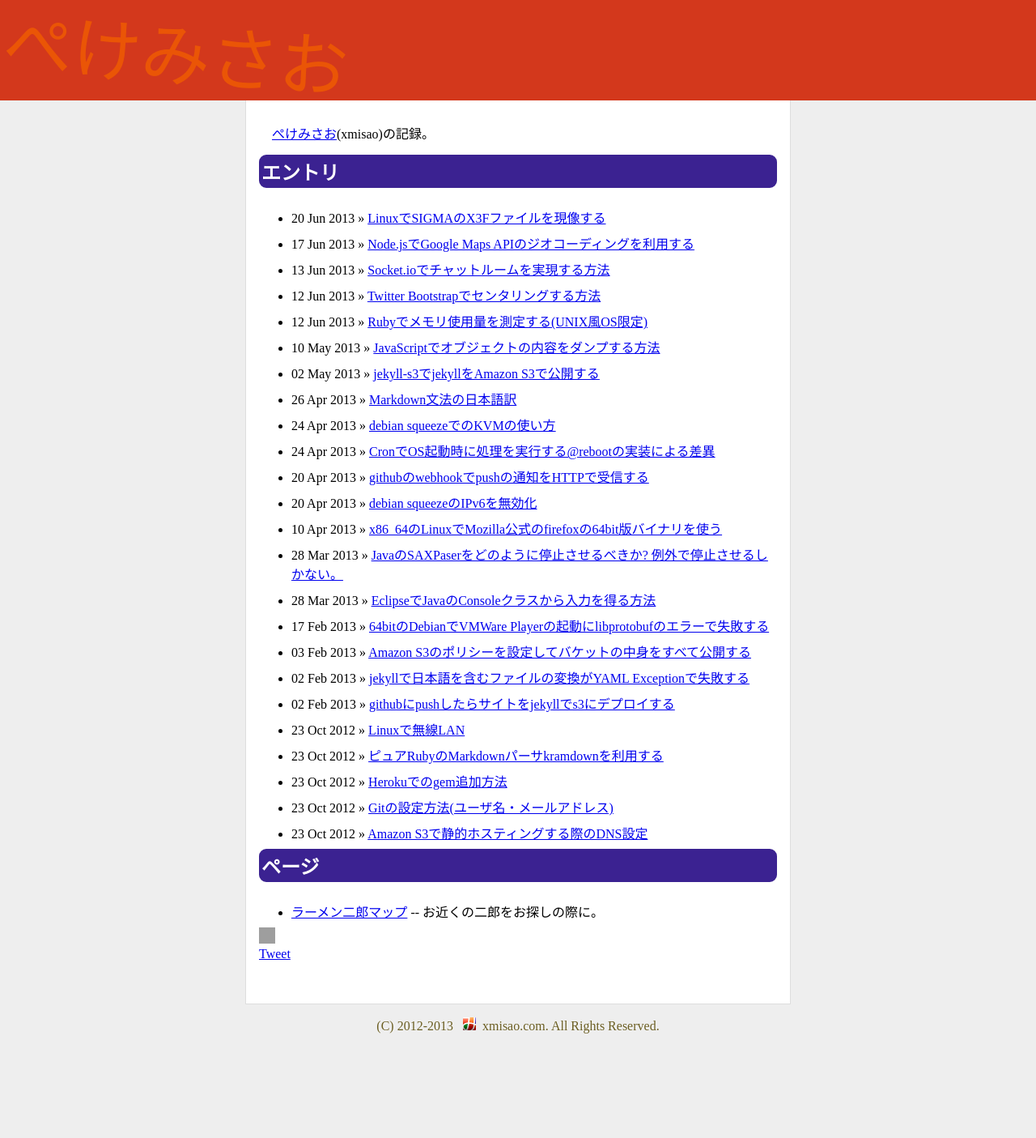
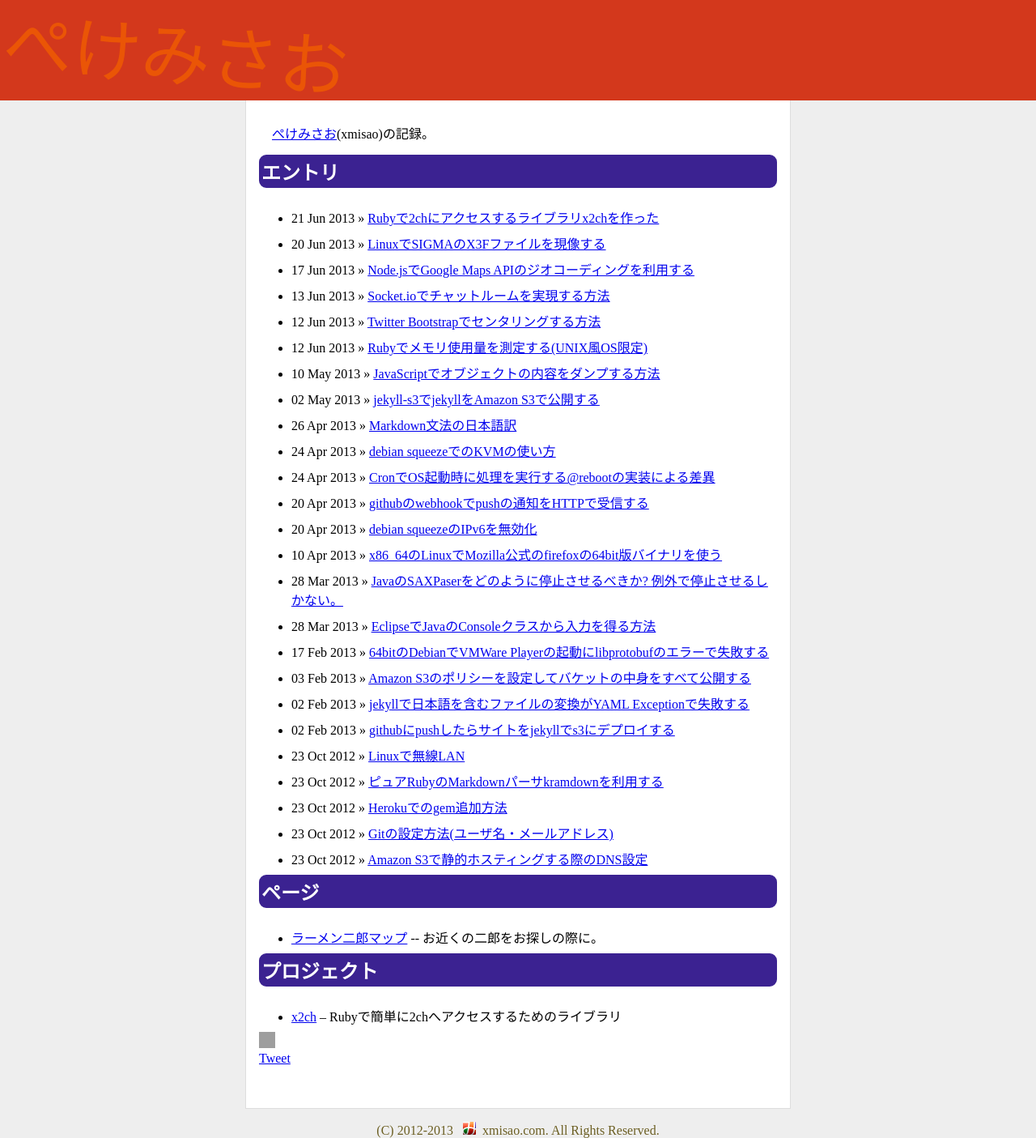
Before and after one commit to xmisao/www, a Jekyll site: the page built from index.md, in a window 1280 px wide. Shown: the whole page at 81% size. Built offline with Jekyll 4.4.1, drawn with Linux system fonts in a browser that asks for light colours; comment, search, counter and statistics services are not loaded; before the commit the page ends 1276 px from its top, so only the background shows below that; some of the changed lines change nothing that is shown; grey boxes are pictures that could not be loaded.

Commit message:
add an entry

```diff
--- /dev/null
+++ b/_posts/2013-06-21-x2ch-released.md
@@ -0,0 +1,50 @@
+---
+layout: default
+title: Rubyで2chにアクセスするライブラリx2chを作った
+---
+
+Rubyで2chにアクセスする適当なライブラリがなかったので、自分好みのライブラリx2ch(ぺけにちゃんねる)を作った。
+200行足らずの小さいライブラリだが、rubygemsにも公開したので以下でインストールできる。
+
+    gem install x2ch
+
+このライブラリのアピールポイントは、とりあえずeachしまくればデータががんがんダウンロードできること。
+使用例は以下のとおり。
+
+2chのカテゴリーと板一覧を取得する。
+
+    require 'x2ch'
+    include X2CH
+
+    bbs = Bbs.load
+    bbs.each{|category|
+        puts '- ' + category.name
+        category.each{|board|
+            puts ' - ' + board.name
+        }
+    }
+
+カテゴリー「趣味」の「アクアリウム」板のスレッド一覧を取得する。
+
+    require 'x2ch'
+    include X2CH
+
+    bbs = Bbs.load
+    bbs['趣味']['アクアリウム'].each{|thread|
+        puts thread.name + '(' + thread.num.to_s + ')'
+    }
+
+アクアリウム板の最初のスレッドの投稿を取得する。
+
+    require 'x2ch'
+    include X2CH
+
+    bbs = Bbs.load
+    bbs['趣味']['アクアリウム'].threads.first.each{|post|
+        puts "#{post.name} <> #{post.mail} <> #{post.metadata} <> #{post.body}"
+    }
+
+rubygemsとGitHubのURLは以下。
+
+- [https://rubygems.org/gems/x2c](https://rubygems.org/gems/x2ch)
+- [https://github.com/xmisao/x2ch](https://github.com/xmisao/x2ch)
--- a/index.md
+++ b/index.md
@@ -14,3 +14,7 @@ layout: default
 <ul class="posts">
 	<li><a href="/jirorian/">ラーメン二郎マップ</a> -- お近くの二郎をお探しの際に。</li>
 </ul>
+
+# プロジェクト
+
+- [x2ch](https://github.com/xmisao/x2ch) -- Rubyで簡単に2chへアクセスするためのライブラリ
```
